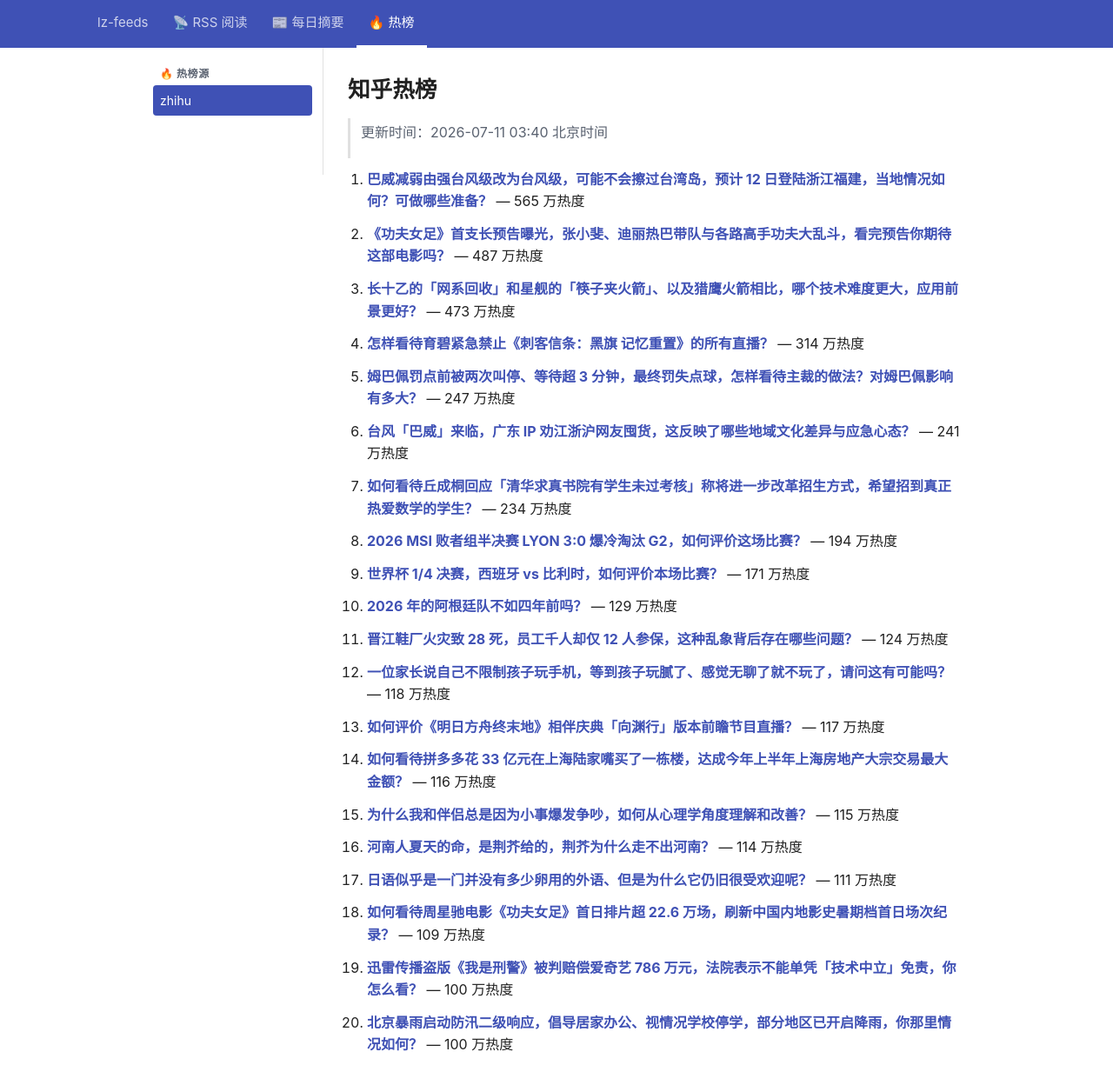
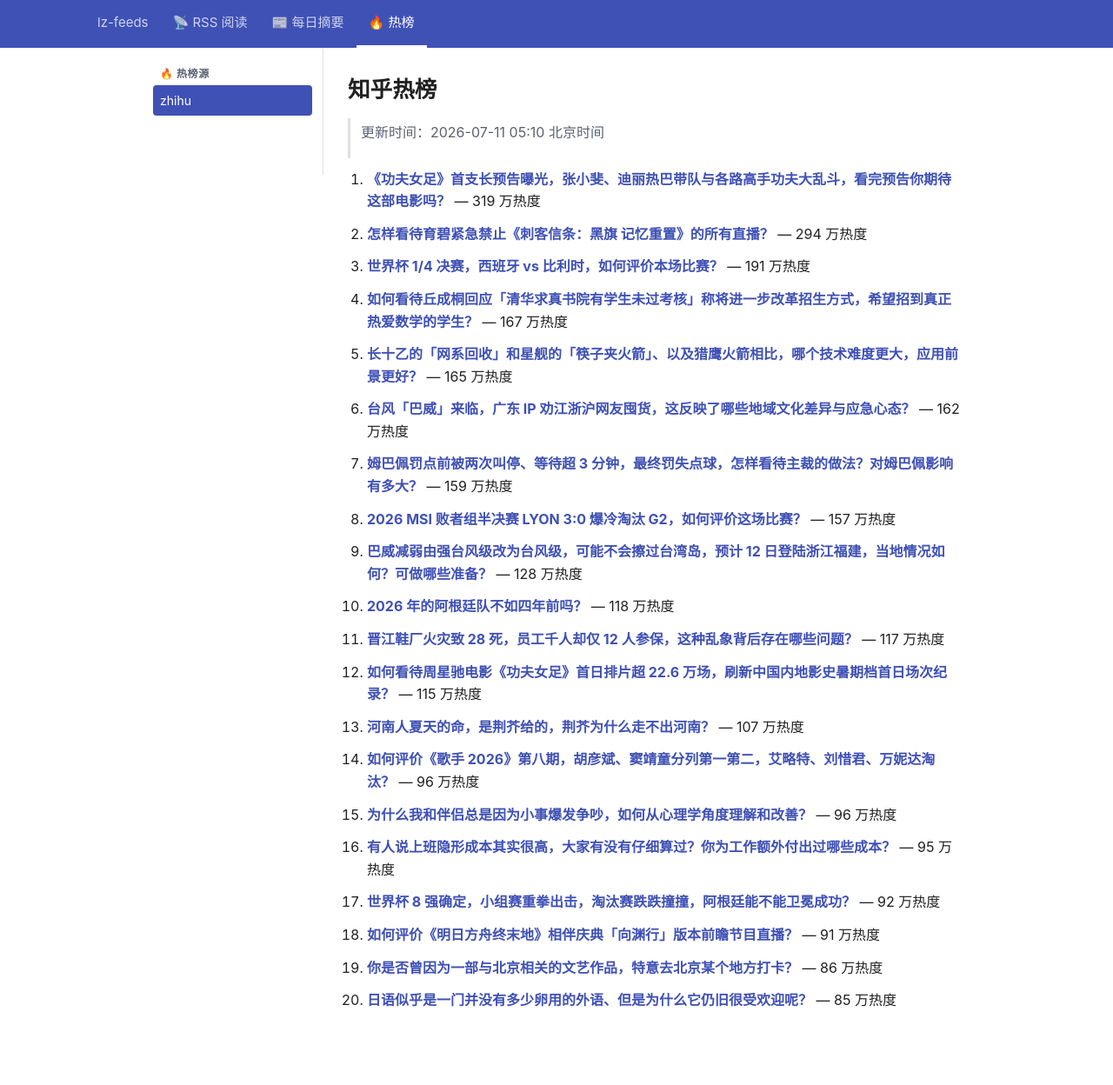
Before and after one commit to lizhang0101/lz-feeds, a Jekyll site: the page built from _hotlist/zhihu.md, in a window 1280 px wide and 1279 px high. Shown: the top 1248 px of the window at 87% size. Built offline with Jekyll 4.4.1, drawn with Linux system fonts in a browser that asks for light colours.

Commit message:
hotlist: 2026-07-10T21:10Z

```diff
--- a/_hotlist/zhihu.md
+++ b/_hotlist/zhihu.md
@@ -1,48 +1,48 @@
 ---
-updated: 2026-07-11 03:40 北京时间
+updated: 2026-07-11 05:10 北京时间
 count: 20
 ---
 
 # 知乎热榜
 
-> 更新时间：2026-07-11 03:40 北京时间
+> 更新时间：2026-07-11 05:10 北京时间
 
-1. **[巴威减弱由强台风级改为台风级，可能不会擦过台湾岛，预计 12 日登陆浙江福建，当地情况如何？可做哪些准备？](https://www.zhihu.com/question/2058543803955241209)** — 565 万热度
+1. **[《功夫女足》首支长预告曝光，张小斐、迪丽热巴带队与各路高手功夫大乱斗，看完预告你期待这部电影吗？](https://www.zhihu.com/question/2058924914954827300)** — 319 万热度
 
-2. **[《功夫女足》首支长预告曝光，张小斐、迪丽热巴带队与各路高手功夫大乱斗，看完预告你期待这部电影吗？](https://www.zhihu.com/question/2058924914954827300)** — 487 万热度
+2. **[怎样看待育碧紧急禁止《刺客信条：黑旗 记忆重置》的所有直播？](https://www.zhihu.com/question/2057907070880442102)** — 294 万热度
 
-3. **[长十乙的「网系回收」和星舰的「筷子夹火箭」、以及猎鹰火箭相比，哪个技术难度更大，应用前景更好？](https://www.zhihu.com/question/2058873625373930494)** — 473 万热度
+3. **[世界杯 1/4 决赛，西班牙 vs 比利时，如何评价本场比赛？](https://www.zhihu.com/question/2058965616472450804)** — 191 万热度
 
-4. **[怎样看待育碧紧急禁止《刺客信条：黑旗 记忆重置》的所有直播？](https://www.zhihu.com/question/2057907070880442102)** — 314 万热度
+4. **[如何看待丘成桐回应「清华求真书院有学生未过考核」称将进一步改革招生方式，希望招到真正热爱数学的学生？](https://www.zhihu.com/question/2058954188344616495)** — 167 万热度
 
-5. **[姆巴佩罚点前被两次叫停、等待超 3 分钟，最终罚失点球，怎样看待主裁的做法？对姆巴佩影响有多大？](https://www.zhihu.com/question/2058868557505639714)** — 247 万热度
+5. **[长十乙的「网系回收」和星舰的「筷子夹火箭」、以及猎鹰火箭相比，哪个技术难度更大，应用前景更好？](https://www.zhihu.com/question/2058873625373930494)** — 165 万热度
 
-6. **[台风「巴威」来临，广东 IP 劝江浙沪网友囤货，这反映了哪些地域文化差异与应急心态？](https://www.zhihu.com/question/2058370202128195965)** — 241 万热度
+6. **[台风「巴威」来临，广东 IP 劝江浙沪网友囤货，这反映了哪些地域文化差异与应急心态？](https://www.zhihu.com/question/2058370202128195965)** — 162 万热度
 
-7. **[如何看待丘成桐回应「清华求真书院有学生未过考核」称将进一步改革招生方式，希望招到真正热爱数学的学生？](https://www.zhihu.com/question/2058954188344616495)** — 234 万热度
+7. **[姆巴佩罚点前被两次叫停、等待超 3 分钟，最终罚失点球，怎样看待主裁的做法？对姆巴佩影响有多大？](https://www.zhihu.com/question/2058868557505639714)** — 159 万热度
 
-8. **[2026 MSI 败者组半决赛 LYON 3:0 爆冷淘汰 G2，如何评价这场比赛？](https://www.zhihu.com/question/2058931519964632452)** — 194 万热度
+8. **[2026 MSI 败者组半决赛 LYON 3:0 爆冷淘汰 G2，如何评价这场比赛？](https://www.zhihu.com/question/2058931519964632452)** — 157 万热度
 
-9. **[世界杯 1/4 决赛，西班牙 vs 比利时，如何评价本场比赛？](https://www.zhihu.com/question/2058965616472450804)** — 171 万热度
+9. **[巴威减弱由强台风级改为台风级，可能不会擦过台湾岛，预计 12 日登陆浙江福建，当地情况如何？可做哪些准备？](https://www.zhihu.com/question/2058543803955241209)** — 128 万热度
 
-10. **[2026 年的阿根廷队不如四年前吗？](https://www.zhihu.com/question/2058222732374978651)** — 129 万热度
+10. **[2026 年的阿根廷队不如四年前吗？](https://www.zhihu.com/question/2058222732374978651)** — 118 万热度
 
-11. **[晋江鞋厂火灾致 28 死，员工千人却仅 12 人参保，这种乱象背后存在哪些问题？](https://www.zhihu.com/question/2058823246980571934)** — 124 万热度
+11. **[晋江鞋厂火灾致 28 死，员工千人却仅 12 人参保，这种乱象背后存在哪些问题？](https://www.zhihu.com/question/2058823246980571934)** — 117 万热度
 
-12. **[一位家长说自己不限制孩子玩手机，等到孩子玩腻了、感觉无聊了就不玩了，请问这有可能吗？](https://www.zhihu.com/question/2056407322340103396)** — 118 万热度
+12. **[如何看待周星驰电影《功夫女足》首日排片超 22.6 万场，刷新中国内地影史暑期档首日场次纪录？](https://www.zhihu.com/question/2059024185498808451)** — 115 万热度
 
-13. **[如何评价《明日方舟终末地》相伴庆典‌「向渊行」版本前瞻节目直播？](https://www.zhihu.com/question/2058999798796227993)** — 117 万热度
+13. **[河南人夏天的命，是荆芥给的，荆芥为什么走不出河南？](https://www.zhihu.com/question/2057942154115298858)** — 107 万热度
 
-14. **[如何看待拼多多花 33 亿元在上海陆家嘴买了一栋楼，达成今年上半年上海房地产大宗交易最大金额？](https://www.zhihu.com/question/2058676026578657793)** — 116 万热度
+14. **[如何评价《歌手 2026》第八期，胡彦斌、窦靖童分列第一第二，艾略特、刘惜君、万妮达淘汰？](https://www.zhihu.com/question/2058996098555975122)** — 96 万热度
 
-15. **[为什么我和伴侣总是因为小事爆发争吵，如何从心理学角度理解和改善？](https://www.zhihu.com/question/1966462985095587672)** — 115 万热度
+15. **[为什么我和伴侣总是因为小事爆发争吵，如何从心理学角度理解和改善？](https://www.zhihu.com/question/1966462985095587672)** — 96 万热度
 
-16. **[河南人夏天的命，是荆芥给的，荆芥为什么走不出河南？](https://www.zhihu.com/question/2057942154115298858)** — 114 万热度
+16. **[有人说上班隐形成本其实很高，大家有没有仔细算过？你为工作额外付出过哪些成本？](https://www.zhihu.com/question/2058902757856080101)** — 95 万热度
 
-17. **[日语似乎是一门并没有多少卵用的外语、但是为什么它仍旧很受欢迎呢？](https://www.zhihu.com/question/2175592475)** — 111 万热度
+17. **[世界杯 8 强确定，小组赛重拳出击，淘汰赛跌跌撞撞，阿根廷能不能卫冕成功？](https://www.zhihu.com/question/2058670623350593097)** — 92 万热度
 
-18. **[如何看待周星驰电影《功夫女足》首日排片超 22.6 万场，刷新中国内地影史暑期档首日场次纪录？](https://www.zhihu.com/question/2059024185498808451)** — 109 万热度
+18. **[如何评价《明日方舟终末地》相伴庆典‌「向渊行」版本前瞻节目直播？](https://www.zhihu.com/question/2058999798796227993)** — 91 万热度
 
-19. **[迅雷传播盗版《我是刑警》被判赔偿爱奇艺 786 万元，法院表示不能单凭「技术中立」免责，你怎么看？](https://www.zhihu.com/question/2058174785780299246)** — 100 万热度
+19. **[你是否曾因为一部与北京相关的文艺作品，特意去北京某个地方打卡？](https://www.zhihu.com/question/2058622582996390618)** — 86 万热度
 
-20. **[北京暴雨启动防汛二级响应，倡导居家办公、视情况学校停学，部分地区已开启降雨，你那里情况如何？](https://www.zhihu.com/question/2058576161320297656)** — 100 万热度
+20. **[日语似乎是一门并没有多少卵用的外语、但是为什么它仍旧很受欢迎呢？](https://www.zhihu.com/question/2175592475)** — 85 万热度
```
